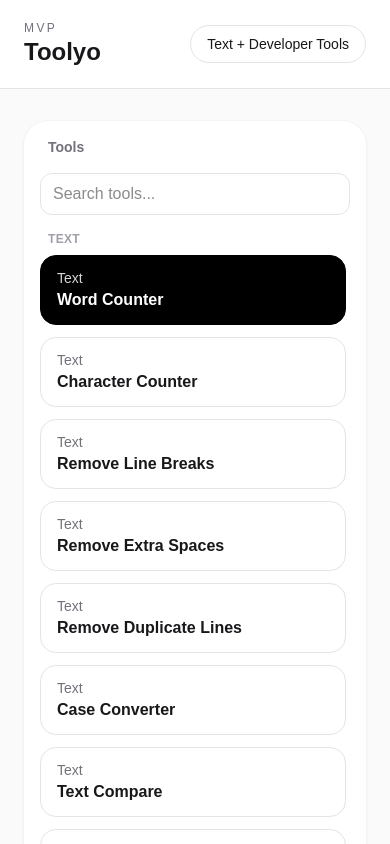
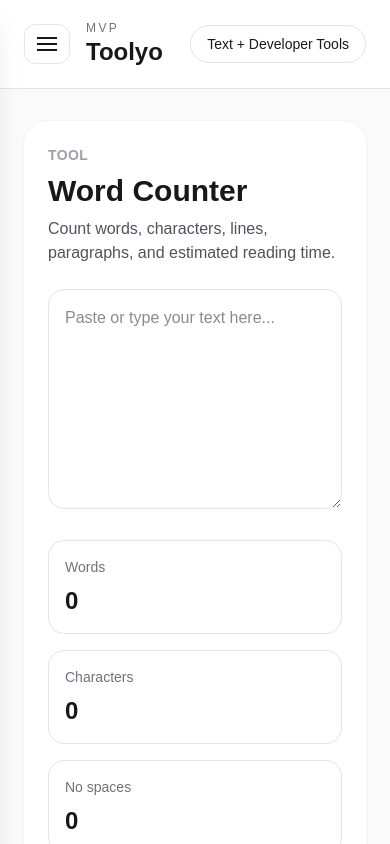
Before and after one commit to Kalluska/Toolyo, a Next.js app: page /tools/word-counter in a window 390 px wide. Shown: the top 844 px of the page. Built offline with nearby package versions, Linux system fonts and the light colour scheme.

Commit message:
Add hamburger sidebar navigation to tool pages

```diff
--- a/src/components/tool-layout.tsx
+++ b/src/components/tool-layout.tsx
@@ -18,6 +18,7 @@ export default function ToolLayout({
   children,
 }: ToolLayoutProps) {
   const [search, setSearch] = useState("");
+  const [sidebarOpen, setSidebarOpen] = useState(false);
 
   const filteredTools = useMemo(() => {
     const query = search.trim().toLowerCase();
@@ -48,7 +49,7 @@ export default function ToolLayout({
     applicationCategory: "DeveloperApplication",
     operatingSystem: "All",
     description,
-    url: `https://toolyo.com/tools/${currentSlug}`,
+    url: `https://toolyo-kappa.vercel.app/tools/${currentSlug}`,
     isAccessibleForFree: true,
     author: {
       "@type": "Organization",
@@ -62,37 +63,47 @@ export default function ToolLayout({
         type="application/ld+json"
         dangerouslySetInnerHTML={{ __html: JSON.stringify(schema) }}
       />
-      <header className="border-b border-zinc-200 bg-white">
-        <div className="mx-auto flex max-w-7xl items-center justify-between px-6 py-5">
-          <Link href="/" className="block">
-            <div className="text-xs uppercase tracking-[0.2em] text-zinc-500">MVP</div>
-            <h1 className="text-2xl font-bold">Toolyo</h1>
-          </Link>
-          <div className="rounded-full border border-zinc-200 px-4 py-2 text-sm">
-            Text + Developer Tools
+
+      {sidebarOpen && (
+        <div
+          className="fixed inset-0 z-40 bg-black/40"
+          onClick={() => setSidebarOpen(false)}
+        />
+      )}
+
+      <aside
+        className={`fixed left-0 top-0 z-50 h-full w-[320px] transform border-r border-zinc-200 bg-white shadow-xl transition-transform duration-300 ${
+          sidebarOpen ? "translate-x-0" : "-translate-x-full"
+        }`}
+      >
+        <div className="flex items-center justify-between border-b border-zinc-200 px-5 py-4">
+          <div>
+            <div className="text-xs uppercase tracking-[0.2em] text-zinc-500">Menu</div>
+            <div className="text-xl font-bold">All Tools</div>
           </div>
+          <button
+            onClick={() => setSidebarOpen(false)}
+            className="rounded-lg border border-zinc-200 px-3 py-2 text-sm hover:border-zinc-400"
+          >
+            Close
+          </button>
         </div>
-      </header>
 
-      <section className="mx-auto max-w-7xl px-6 py-8">
-        <div className="grid gap-6 lg:grid-cols-[300px_1fr]">
-          <aside className="rounded-3xl bg-white p-4 shadow-sm ring-1 ring-zinc-100 lg:sticky lg:top-6 lg:h-[calc(100vh-4rem)] lg:overflow-hidden">
-            <div className="mb-4 px-2 text-sm font-semibold text-zinc-500">Tools</div>
-
+        <div className="h-[calc(100%-73px)] overflow-y-auto p-4">
           <input
             value={search}
             onChange={(e) => setSearch(e.target.value)}
             placeholder="Search tools..."
-              className="mb-4 w-full rounded-xl border border-zinc-200 px-3 py-2 outline-none focus:border-zinc-400"
+            className="mb-5 w-full rounded-xl border border-zinc-200 px-3 py-2 outline-none focus:border-zinc-400"
           />
 
-            <div className="h-[calc(100%-4.5rem)] space-y-5 overflow-y-auto pr-1">
+          <div className="space-y-6">
             {Object.entries(groupedTools).map(([category, categoryTools]) => (
               <div key={category}>
-                  <div className="mb-2 px-2 text-xs font-semibold uppercase tracking-wide text-zinc-400">
+                <div className="mb-2 px-1 text-xs font-semibold uppercase tracking-wide text-zinc-400">
                   {category}
                 </div>
-                  <div className="space-y-3">
+                <div className="space-y-2">
                   {categoryTools.map((tool) => {
                     const active = tool.slug === currentSlug;
 
@@ -100,20 +111,27 @@ export default function ToolLayout({
                       <Link
                         key={tool.slug}
                         href={`/tools/${tool.slug}`}
-                          className={`block rounded-2xl border px-4 py-3 text-left transition ${
+                        onClick={() => setSidebarOpen(false)}
+                        className={`block rounded-xl border px-4 py-3 transition ${
                           active
                             ? "border-black bg-black text-white"
-                              : "border-zinc-200 bg-white hover:border-zinc-400"
+                            : "border-zinc-200 hover:border-zinc-400"
                         }`}
                       >
                         <div
-                            className={`text-sm ${
+                          className={`font-semibold ${
+                            active ? "text-white" : "text-zinc-900"
+                          }`}
+                        >
+                          {tool.name}
+                        </div>
+                        <div
+                          className={`mt-1 text-sm ${
                             active ? "text-zinc-300" : "text-zinc-500"
                           }`}
                         >
-                            {tool.category}
+                          {tool.description}
                         </div>
-                          <div className="font-semibold">{tool.name}</div>
                       </Link>
                     );
                   })}
@@ -122,21 +140,52 @@ export default function ToolLayout({
             ))}
 
             {filteredTools.length === 0 && (
-                <div className="rounded-2xl border border-dashed border-zinc-300 p-4 text-sm text-zinc-500">
+              <div className="rounded-xl border border-dashed border-zinc-300 p-4 text-sm text-zinc-500">
                 No tools found.
               </div>
             )}
           </div>
+        </div>
       </aside>
 
+      <header className="border-b border-zinc-200 bg-white">
+        <div className="mx-auto flex max-w-7xl items-center justify-between px-6 py-5">
+          <div className="flex items-center gap-4">
+            <button
+              onClick={() => setSidebarOpen(true)}
+              className="rounded-xl border border-zinc-200 p-3 transition hover:border-zinc-400"
+              aria-label="Open tools menu"
+            >
+              <div className="flex w-5 flex-col gap-1">
+                <span className="h-0.5 w-full bg-zinc-900" />
+                <span className="h-0.5 w-full bg-zinc-900" />
+                <span className="h-0.5 w-full bg-zinc-900" />
+              </div>
+            </button>
+
+            <Link href="/" className="block">
+              <div className="text-xs uppercase tracking-[0.2em] text-zinc-500">MVP</div>
+              <h1 className="text-2xl font-bold">Toolyo</h1>
+            </Link>
+          </div>
+
+          <div className="rounded-full border border-zinc-200 px-4 py-2 text-sm">
+            Text + Developer Tools
+          </div>
+        </div>
+      </header>
+
+      <section className="mx-auto max-w-7xl px-6 py-8">
         <main className="rounded-3xl bg-white p-6 shadow-sm ring-1 ring-zinc-100">
           <div className="mb-6">
-              <h2 className="text-3xl font-bold">{title}</h2>
+            <div className="text-sm font-semibold uppercase tracking-wide text-zinc-400">
+              Tool
+            </div>
+            <h2 className="mt-2 text-3xl font-bold">{title}</h2>
             <p className="mt-2 text-zinc-600">{description}</p>
           </div>
           {children}
         </main>
-        </div>
       </section>
     </div>
   );
```
Lines whose indentation alone changed are shown as unchanged.
